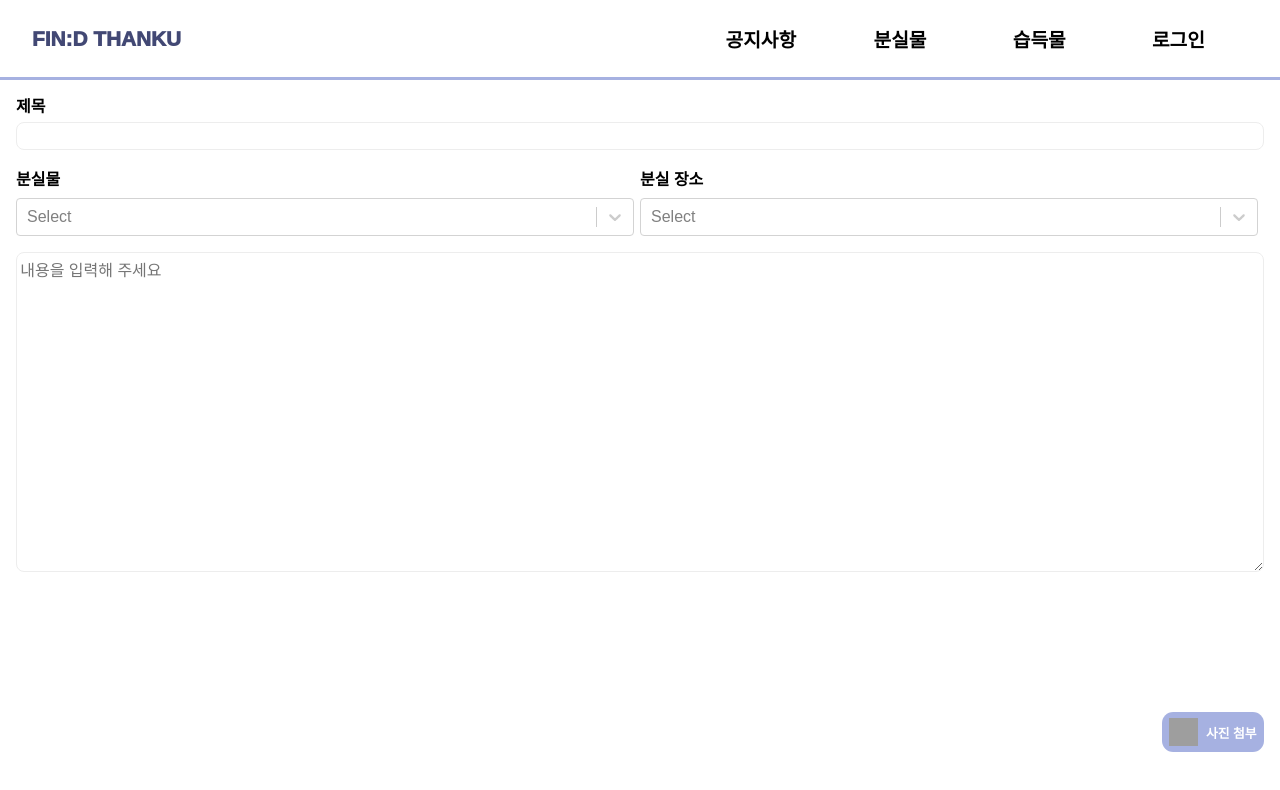
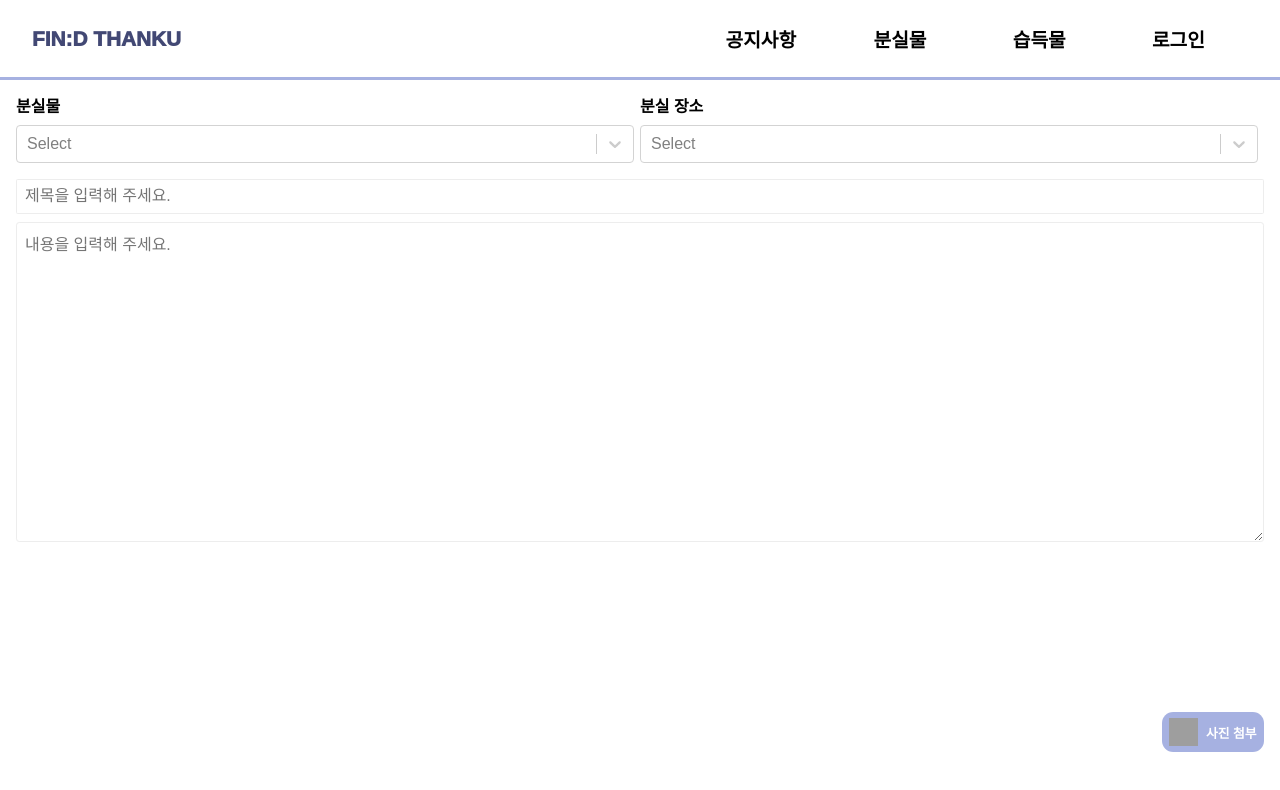
Before and after one commit to find-thanku/find-thanku-client, a React (Create React App) app: page /lost-board/upload in a window 1280 px wide. Shown: the top 790 px of the page. Built offline with nearby package versions, Linux system fonts and the light colour scheme; grey boxes are pictures that could not be loaded.

Commit message:
style : change title and select box position

```diff
--- a/src/container/lost-upload-container/index.tsx
+++ b/src/container/lost-upload-container/index.tsx
@@ -10,10 +10,6 @@ const LostUploadContainer = () => {
     <S.Wrapper>
       <UploadHeader/>
         <S.UploadContainer>
-          <S.TitleContainer>
-            <S.Title>제목</S.Title>
-            <S.InputBox/>
-          </S.TitleContainer>
           <S.ItemContainer>
             <S.TypeContainer>
                 <S.SubText>분실물</S.SubText>
@@ -24,7 +20,10 @@ const LostUploadContainer = () => {
                 <PlaceSelectBox/>
             </S.TypeContainer>
           </S.ItemContainer>
-          <S.ContentBox placeholder="내용을 입력해 주세요"/>
+          <S.TitleContainer>
+            <S.InputBox placeholder="제목을 입력해 주세요."/>
+          </S.TitleContainer>
+          <S.ContentBox placeholder="내용을 입력해 주세요."/>
           <label>
             <S.ImageInput
               type="file"
--- a/src/container/lost-upload-container/styles.ts
+++ b/src/container/lost-upload-container/styles.ts
@@ -24,27 +24,20 @@ export const TitleContainer = styled.div`
   align-items: center;
   justify-content: center;
 
-  margin-bottom: 1rem;
+  margin-bottom: 0.5rem;
 
-`;
-
-export const Title = styled.div`
-  width: 100%;
-  font-size: 1rem;
-  font-weight: bold;
-  margin-bottom: 0.3rem;
 `;
 
 export const InputBox = styled.input`
   width: 100%;
-  height: 1.8rem;
+  height: 2.2rem;
 
   font-size: 1rem;
   outline: none;
 
   border: 1px solid ${THEME_COLOR.GRAYER};
-  border-radius: 0.5rem;
-  padding: 0.2rem;
+  border-radius: 0.1rem;
+  padding: 0.5rem;
 
 `;
 
@@ -69,24 +62,6 @@ export const SubText = styled.div`
   font-weight: bold;
   margin-right: 0.5rem;
   margin-bottom: 0.5rem;
-
-`;
-
-export const TypeOptions = styled.select`
-  width: 6.2rem;
-  height: 1.5rem;
-
-  font-size: 1rem;
-  color: ${THEME_COLOR.VIOLET};
-
-  border: 1px solid ${THEME_COLOR.VIOLET};
-  border-radius: 0.5rem;
-
-  padding: 0.1rem;
-`;
-
-export const Option = styled.option`
-  border: 1px solid ${THEME_COLOR.LIGHT_VIOLET};
 `;
 
 export const ContentBox = styled.textarea`
@@ -103,8 +78,8 @@ export const ContentBox = styled.textarea`
   outline: none;
 
   border: 1px solid ${THEME_COLOR.GRAYER};
-  border-radius: 0.5rem;
-  padding: 0.2rem;
+  border-radius: 0.2rem;
+  padding: 0.5rem;
   margin-bottom: 1rem;
 
 `;
@@ -155,7 +130,6 @@ export const ImageButton = styled.button`
 `;
 
 export const PhotoContainer = styled.div`
-  /* width: 100%; */
   display: flex;
   align-items: center;
   justify-content: center;
```
